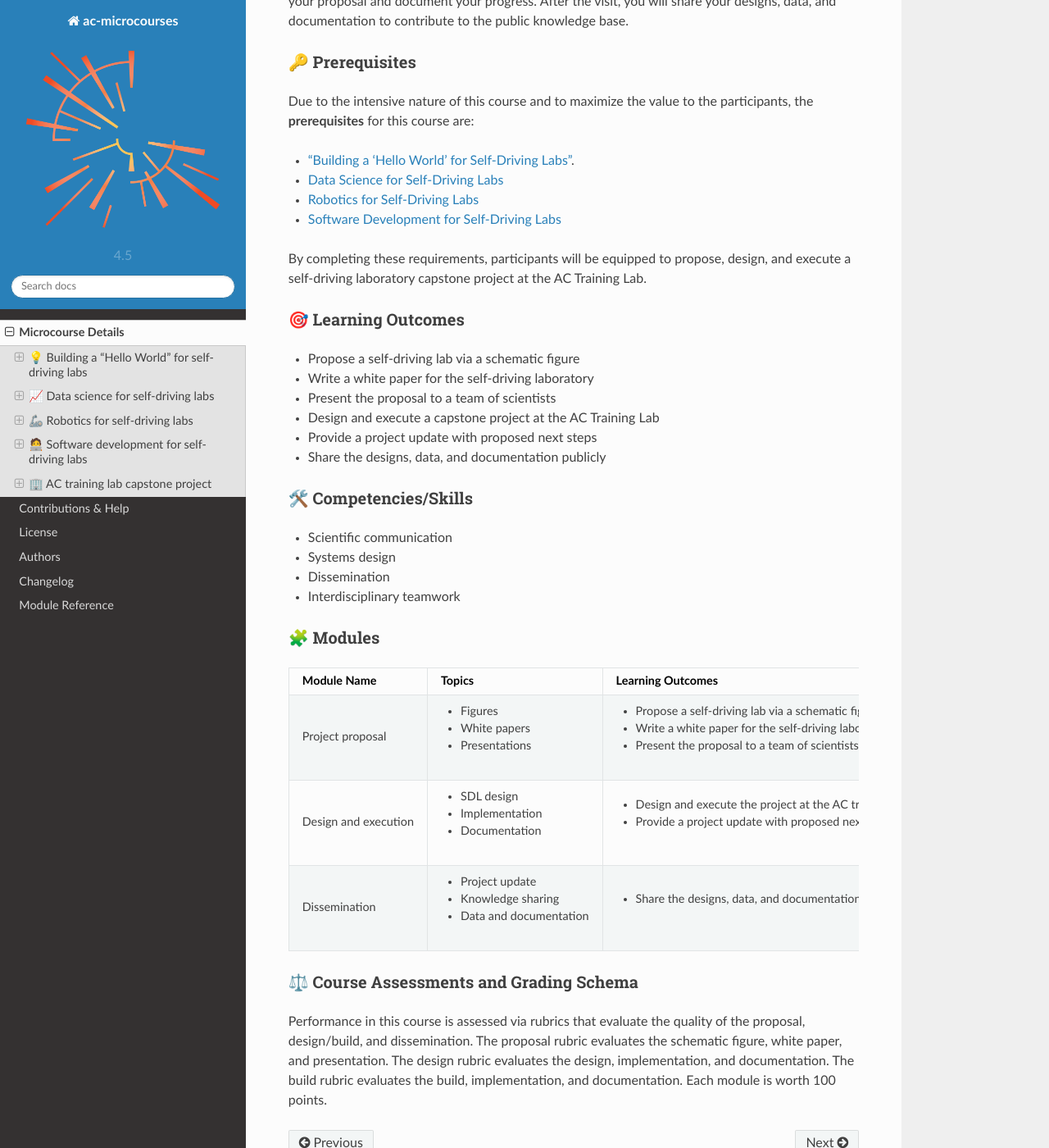
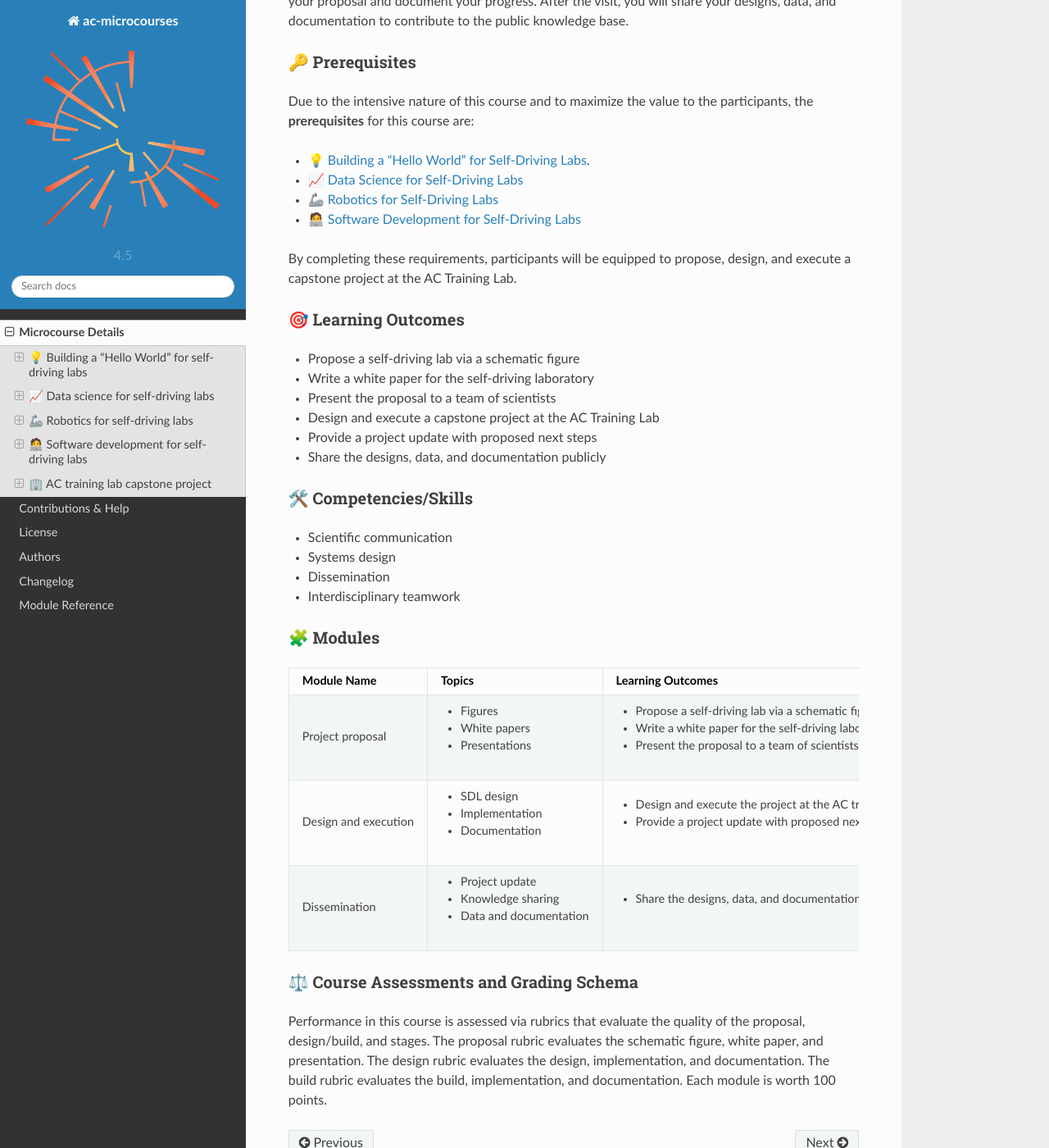
Before and after one commit to AccelerationConsortium/ac-microcourses, a Sphinx documentation site: the page built from docs/certificate-framework.md, in a window 1280 px wide and 1400 px high, scrolled down 7898 px. Shown: the whole window at 82% size. Built offline with Sphinx 7.4.7 and the Read the Docs theme 2.0.0, drawn with Linux system fonts in a browser that asks for light colours; some of the changed text lies outside the part shown.

Commit message:
add emoji to training lab prereqs and update intro

```diff
--- a/docs/certificate-framework.md
+++ b/docs/certificate-framework.md
@@ -372,12 +372,12 @@ Turn your self-driving lab expertise into a real-world project. During this cour
 
 Due to the intensive nature of this course and to maximize the value to the participants, the **prerequisites** for this course are:
 
-- ["Building a 'Hello World' for Self-Driving Labs"](https://ac-microcourses.readthedocs.io/en/latest/certificate-framework.html#building-a-hello-world-for-self-driving-labs).
-- [Data Science for Self-Driving Labs](https://ac-microcourses.readthedocs.io/en/latest/certificate-framework.html#data-science-for-self-driving-labs)
-- [Robotics for Self-Driving Labs](https://ac-microcourses.readthedocs.io/en/latest/certificate-framework.html#robotics-for-self-driving-labs)
-- [Software Development for Self-Driving Labs](https://ac-microcourses.readthedocs.io/en/latest/certificate-framework.html#software-development-for-self-driving-labs)
+- 💡 [Building a "Hello World" for Self-Driving Labs](https://ac-microcourses.readthedocs.io/en/latest/certificate-framework.html#building-a-hello-world-for-self-driving-labs).
+- 📈 [Data Science for Self-Driving Labs](https://ac-microcourses.readthedocs.io/en/latest/certificate-framework.html#data-science-for-self-driving-labs)
+- 🦾 [Robotics for Self-Driving Labs](https://ac-microcourses.readthedocs.io/en/latest/certificate-framework.html#robotics-for-self-driving-labs)
+- 🧑‍💻 [Software Development for Self-Driving Labs](https://ac-microcourses.readthedocs.io/en/latest/certificate-framework.html#software-development-for-self-driving-labs)
 
-By completing these requirements, participants will be equipped to propose, design, and execute a self-driving laboratory capstone project at the AC Training Lab.
+By completing these requirements, participants will be equipped to propose, design, and execute a capstone project at the AC Training Lab.
 
 ### 🎯 Learning Outcomes
 
@@ -425,4 +425,4 @@ By completing these requirements, participants will be equipped to propose, desi
 
 ### ⚖️ Course Assessments and Grading Schema
 
-Performance in this course is assessed via rubrics that evaluate the quality of the proposal, design/build, and dissemination. The proposal rubric evaluates the schematic figure, white paper, and presentation. The design rubric evaluates the design, implementation, and documentation. The build rubric evaluates the build, implementation, and documentation. Each module is worth 100 points.
+Performance in this course is assessed via rubrics that evaluate the quality of the proposal, design/build, and  stages. The proposal rubric evaluates the schematic figure, white paper, and presentation. The design rubric evaluates the design, implementation, and documentation. The build rubric evaluates the build, implementation, and documentation. Each module is worth 100 points.
```
Also changed, not shown: other parts of docs/certificate-framework.md (+1 -1 lines).
